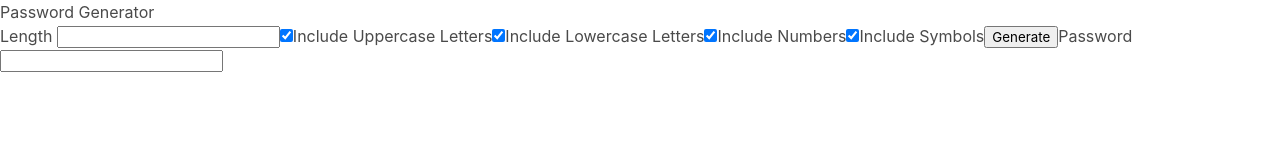
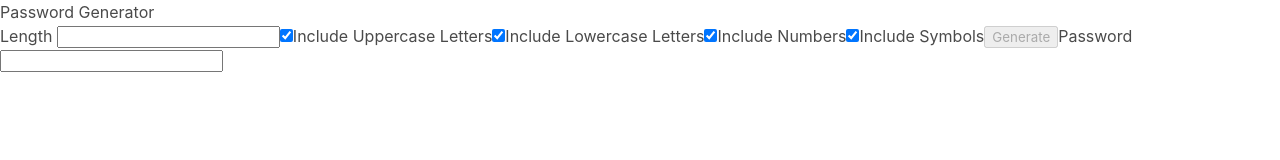
Before and after one commit to scc416/password-generator, an Angular app: page / in a window 1280 px wide. Shown: the top 160 px of the page. Built offline with nearby package versions, Linux system fonts and the light colour scheme.

Commit message:
disable generate button according to conditions

```diff
--- a/src/app/app.component.html
+++ b/src/app/app.component.html
@@ -15,7 +15,17 @@
   >Include Symbols</label
 >
 
-<button>Generate</button>
+<button
+  [disabled]="
+    length <= 0 ||
+    (!includeUpperLetter &&
+      !includeLowerLetter &&
+      !includeNumber &&
+      !includeSymbol)
+  "
+>
+  Generate
+</button>
 
 <label>Password</label>
 <input type="number" [value]="password" />
--- a/src/app/app.component.ts
+++ b/src/app/app.component.ts
@@ -16,8 +16,8 @@ export class AppComponent {
   updateLength = (e: KeyboardEvent) => {
     const newInput = (e.target as HTMLInputElement).value;
     const inputInt = parseInt(newInput);
-    const isNumber = isNaN(inputInt);
-    if (!isNumber) this.length = inputInt;
+    const isPositiveNumber = inputInt > 0;
+    if (!isPositiveNumber) this.length = inputInt;
   };
 
   toggleUpperLetter = () => {
@@ -35,4 +35,6 @@ export class AppComponent {
   toggleSymbol = () => {
     this.includeSymbol = !this.includeSymbol;
   };
+
+  generatePassword = () => {};
 }
```
